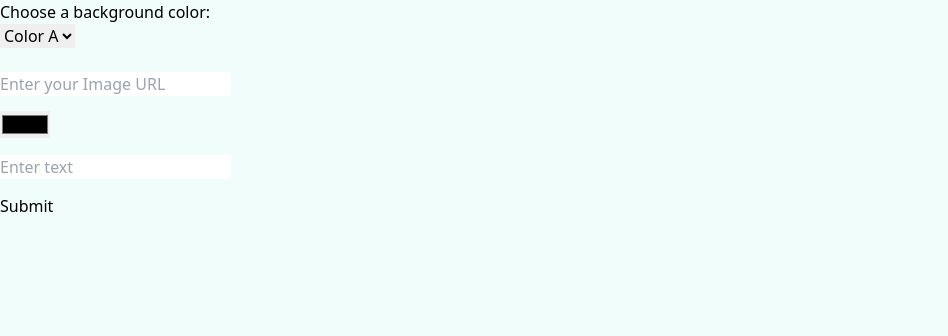
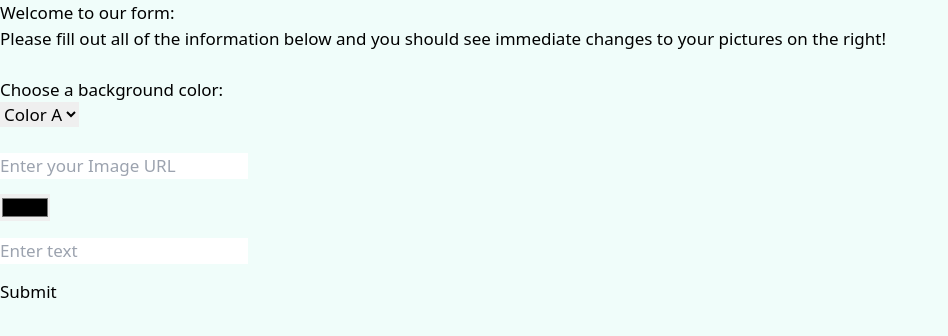
Before and after one commit to VPilipenko334/imgix-take-home, a React (Create React App) app: page / in a window 1280 px wide. Shown: the top 336 px of the page, without its empty margins (0-948 px from the left). Built offline with nearby package versions, Linux system fonts and the light colour scheme.

Commit message:
adding css changes and more hooks

```diff
--- a/src/components/EditPicture.js
+++ b/src/components/EditPicture.js
@@ -2,16 +2,31 @@ import React, { useState } from 'react';
 
 const EditPicture = () => {
 
+    const data = {
+        ImageUrl: "",
+        ImageColor: "",
+        ImageText: ""
+    };
+
     const [backgroundColor, setBackgroundColor] = useState('bg-teal-50')
+    const [formInput, setFormInput] = useState(data)
 
     const handleBackgroundColorChange = (event) => {
         setBackgroundColor(event.target.value)
     }
 
     return (
+        <div className="outer-wrapper">
             <div className="outer-container">
 
                 <div className={`h-screen ${backgroundColor}`}>
+                    <h1>Welcome to our form:</h1>
+
+                    Please fill out all of the information below and you should
+                    see immediate changes to your pictures on the right!
+                    <br/>
+                    <br/>
+
                     Choose a background color:
                     <br/>
                     <select
@@ -48,6 +63,7 @@ const EditPicture = () => {
                             Submit</button>
                 </div>
             </div>
+        </div>
     )
 }
 
--- a/src/stylesheets/edit_picture.css
+++ b/src/stylesheets/edit_picture.css
@@ -1,6 +1,6 @@
-/* .outer-container {
-   margin-bottom: 15px;
-} */
+.outer-wrapper {
+    font-size: 17px;
+}
 
 .form-container {
     /* display: flex;
```
Lines whose indentation alone changed are shown as unchanged.
